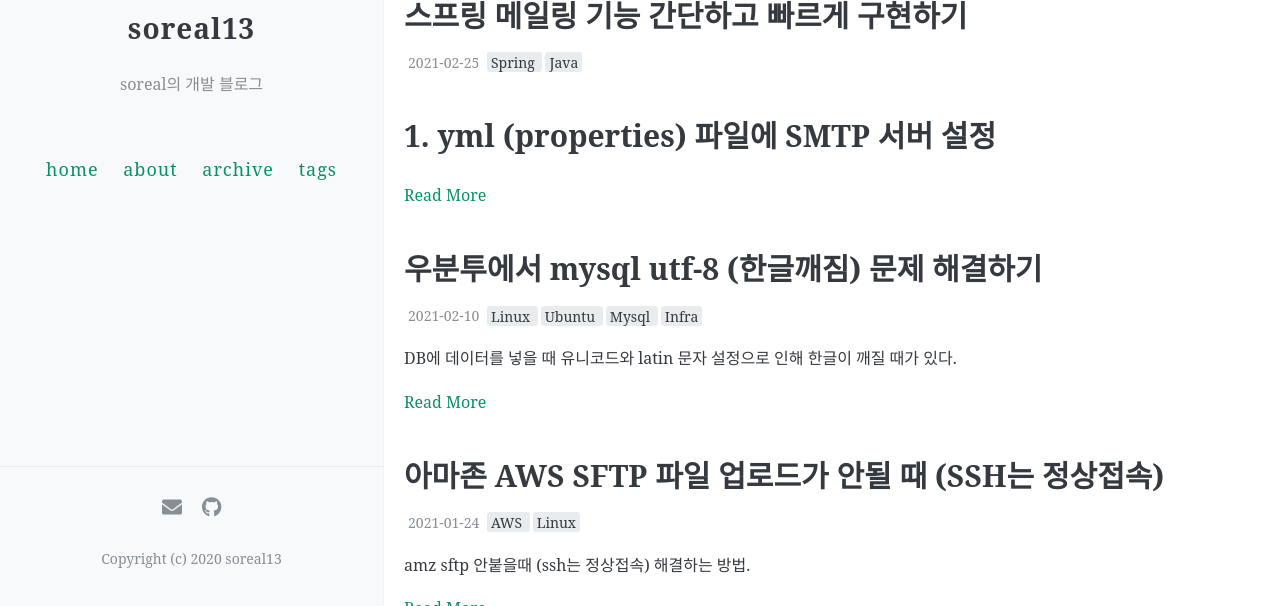
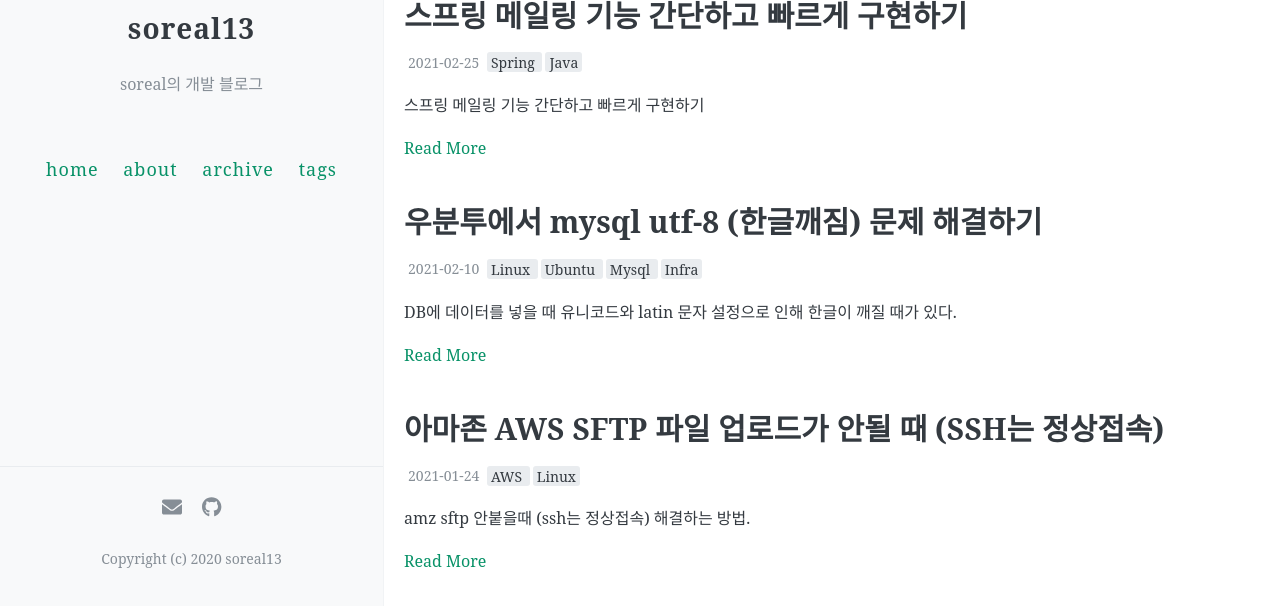
Before and after one commit to sorealk/soreal13.github.io, a Jekyll site: the page built from index.html, in a window 1280 px wide and 900 px high, cut to the strip 294-900 px from the top of the window. Built offline with Jekyll 4.4.1, drawn with Linux system fonts in a browser that asks for light colours; the list of posts is cut into pages by our own code; comment, search, counter and statistics services are not loaded.

Commit message:
git push

```diff
--- a/_posts/2021-02-27-spring-mailing.md
+++ b/_posts/2021-02-27-spring-mailing.md
@@ -7,6 +7,9 @@ tags: [Spring, Java]
 comments: true
 toc: true
 ---
+
+
+스프링 메일링 기능 간단하고 빠르게 구현하기
 
 
 # 1. yml (properties) 파일에 SMTP 서버 설정
```
